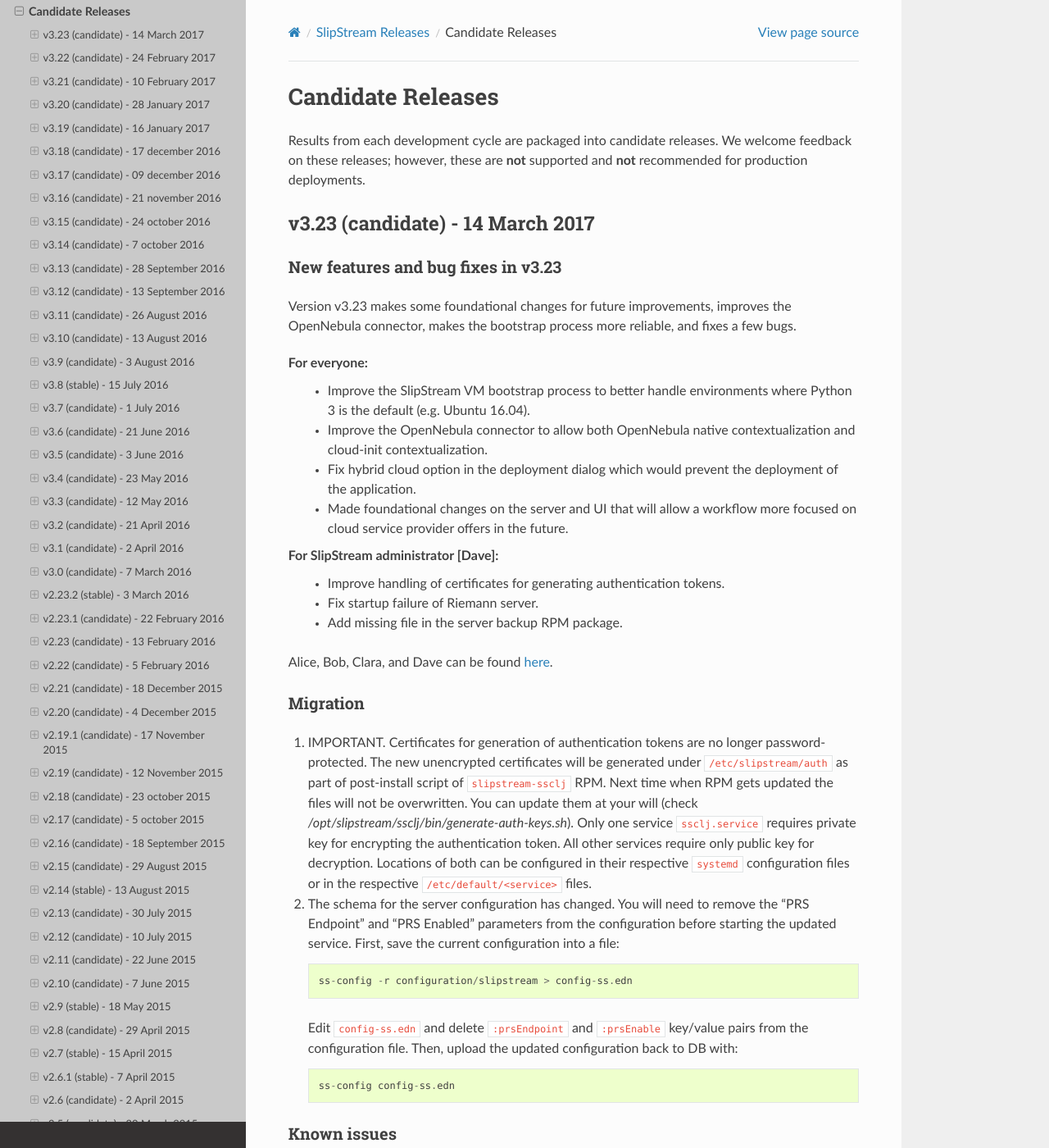
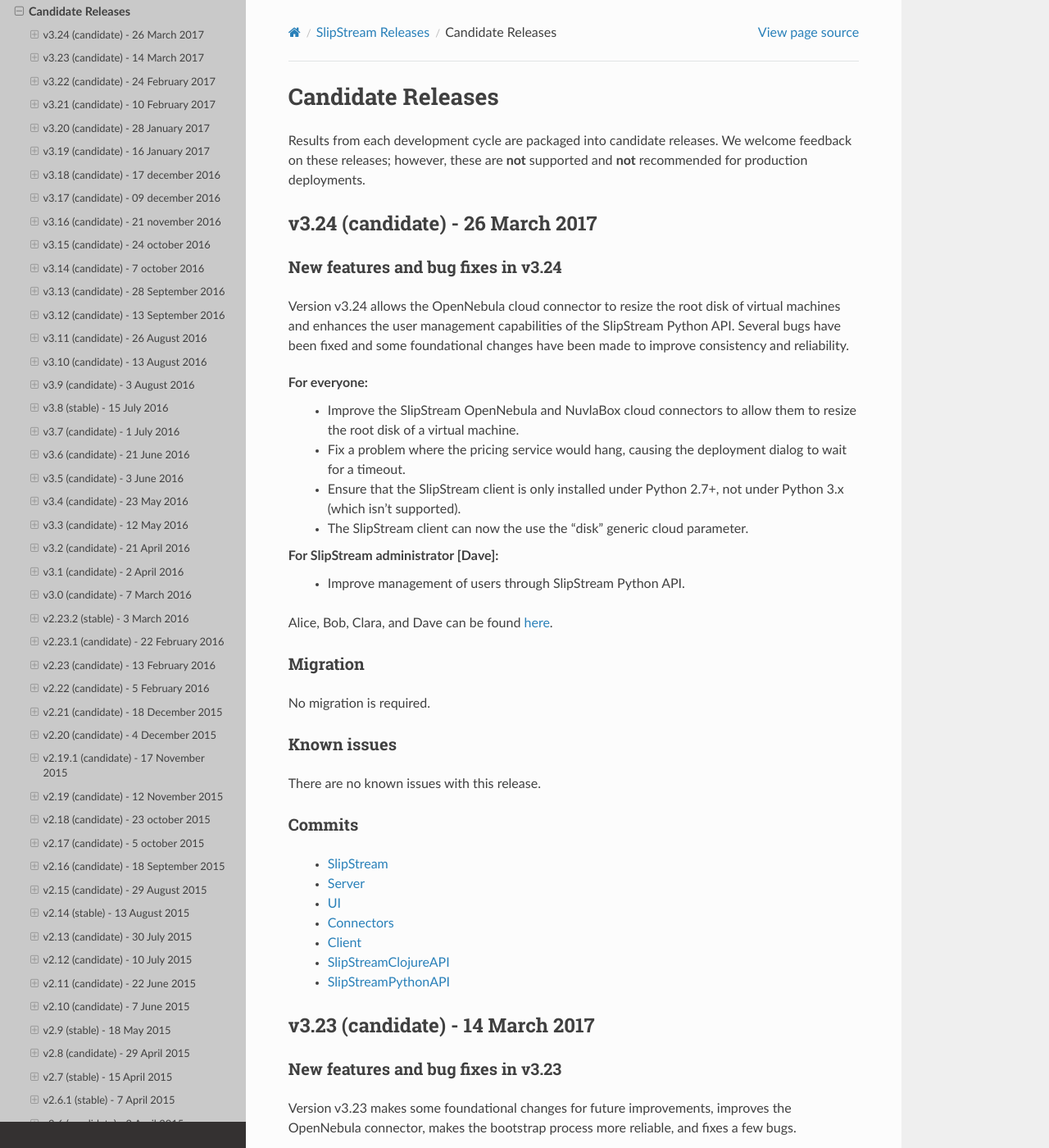
Before and after one commit to slipstream/SlipStreamDocumentation, a Sphinx documentation site: the page built from docs/release_notes/candidate_releases.rst, in a window 1280 px wide and 1400 px high. Shown: the whole window at 82% size. Built offline with Sphinx 7.4.7 and the Read the Docs theme 2.0.0, drawn with Linux system fonts in a browser that asks for light colours.

Commit message:
Update candidate_releases.rst

```diff
--- a/docs/release_notes/candidate_releases.rst
+++ b/docs/release_notes/candidate_releases.rst
@@ -4,6 +4,55 @@
 Results from each development cycle are packaged into candidate
 releases. We welcome feedback on these releases; however, these are
 **not** supported and **not** recommended for production deployments.
+
+v3.24 (candidate) - 26 March 2017
+---------------------------------
+
+New features and bug fixes in v3.24
+~~~~~~~~~~~~~~~~~~~~~~~~~~~~~~~~~~~
+
+Version v3.24 allows the OpenNebula cloud connector to resize the root
+disk of virtual machines and enhances the user management capabilities
+of the SlipStream Python API. Several bugs have been fixed and some
+foundational changes have been made to improve consistency and
+reliability.
+
+For everyone:
+ - Improve the SlipStream OpenNebula and NuvlaBox cloud connectors to
+   allow them to resize the root disk of a virtual machine.
+ - Fix a problem where the pricing service would hang, causing the
+   deployment dialog to wait for a timeout.
+ - Ensure that the SlipStream client is only installed under Python
+   2.7+, not under Python 3.x (which isn't supported).
+ - The SlipStream client can now the use the "disk" generic cloud
+   parameter.
+
+For SlipStream administrator [Dave]:
+ - Improve management of users through SlipStream Python API.
+
+Alice, Bob, Clara, and Dave can be found
+`here <http://sixsq.com/personae/>`_.
+
+Migration
+~~~~~~~~~
+
+No migration is required.
+
+Known issues
+~~~~~~~~~~~~
+
+There are no known issues with this release.
+
+Commits
+~~~~~~~
+
+ -  `SlipStream <https://github.com/slipstream/SlipStream/compare/v3.23...v3.24>`__
+ -  `Server <https://github.com/slipstream/SlipStreamServer/compare/v3.23...v3.24>`__
+ -  `UI <https://github.com/slipstream/SlipStreamUI/compare/v3.23...v3.24>`__
+ -  `Connectors <https://github.com/slipstream/SlipStreamConnectors/compare/v3.23...v3.24>`__
+ -  `Client <https://github.com/slipstream/SlipStreamClient/compare/v3.23...v3.24>`__
+ -  `SlipStreamClojureAPI <https://github.com/slipstream/SlipStreamClojureAPI/compare/v3.23...v3.24>`__
+ -  `SlipStreamPythonAPI <https://github.com/slipstream/SlipStreamPythonAPI/compare/v3.23...v3.24>`__
 
 v3.23 (candidate) - 14 March 2017
 ---------------------------------
```
